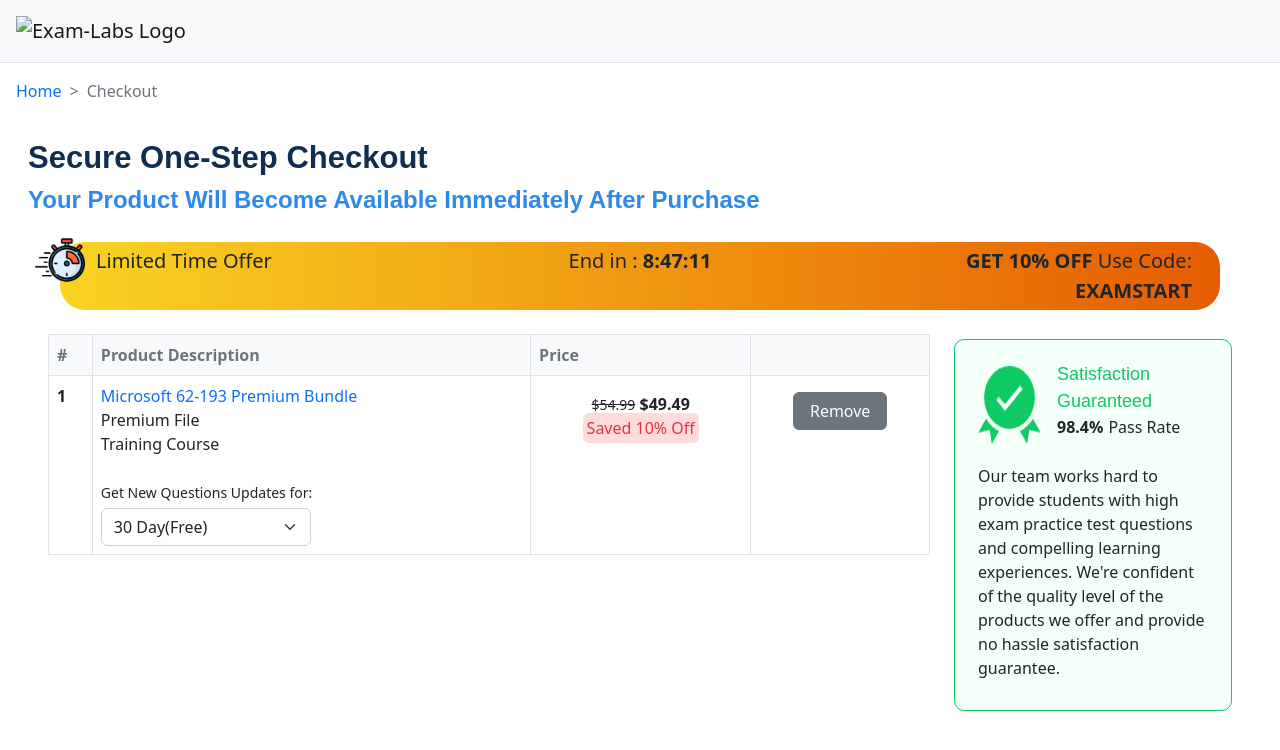
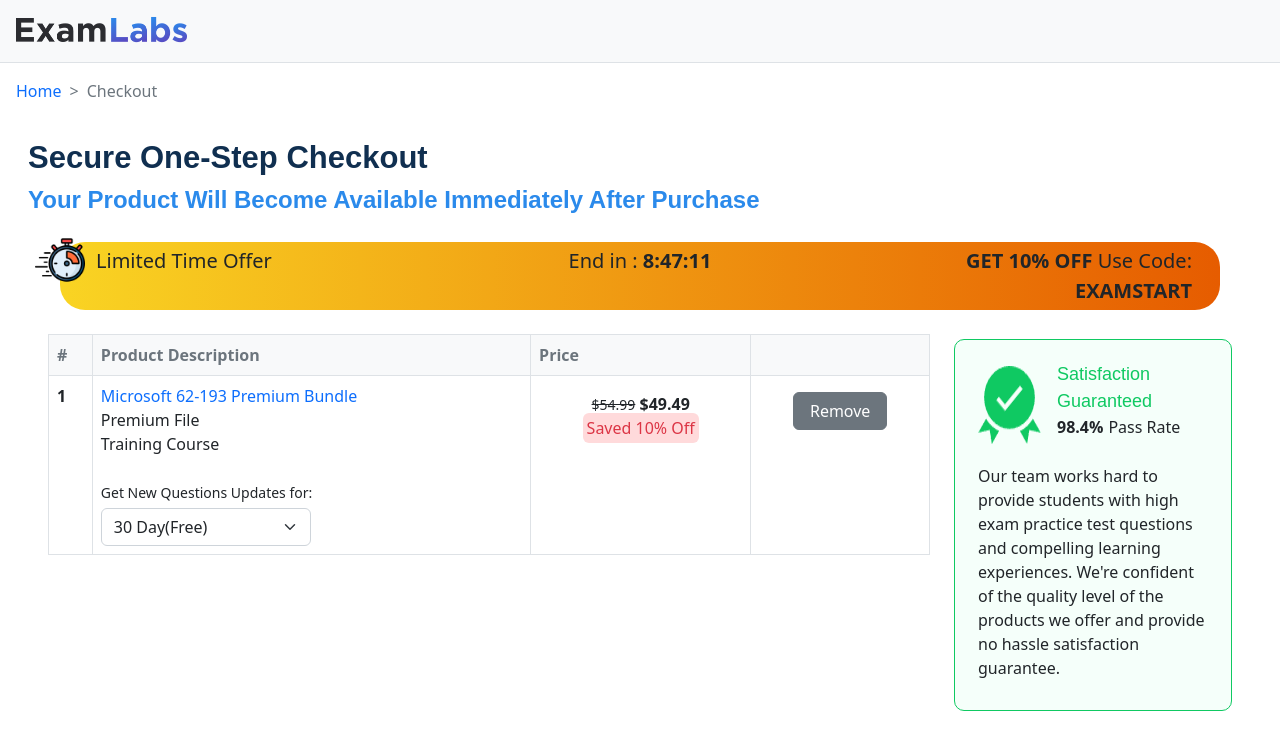
Before and after one commit to Lxcifer27/Banner-Test, a plain HTML site: page index.html in a window 1280 px wide. Drawn offline with nearby package versions, Linux system fonts and the light colour scheme; the site is published under a folder, as on GitHub Pages, so addresses that start at the root find nothing.

Commit message:
Update index.html

```diff
--- a/index.html
+++ b/index.html
@@ -95,7 +95,7 @@
         <div class="navbar bg-light p-3 border-bottom">
             <div class="container-fluid p-0 justify-content-center justify-content-lg-start">
                 <a class="navbar-brand p-0 m-0" href="#">
-                    <img src="/logo.png" alt="Exam-Labs Logo" width="171" height="27" class="align-top" />
+                    <img src="./logo.png" alt="Exam-Labs Logo" width="171" height="27" class="align-top" />
                 </a>
             </div>
         </div>
```
